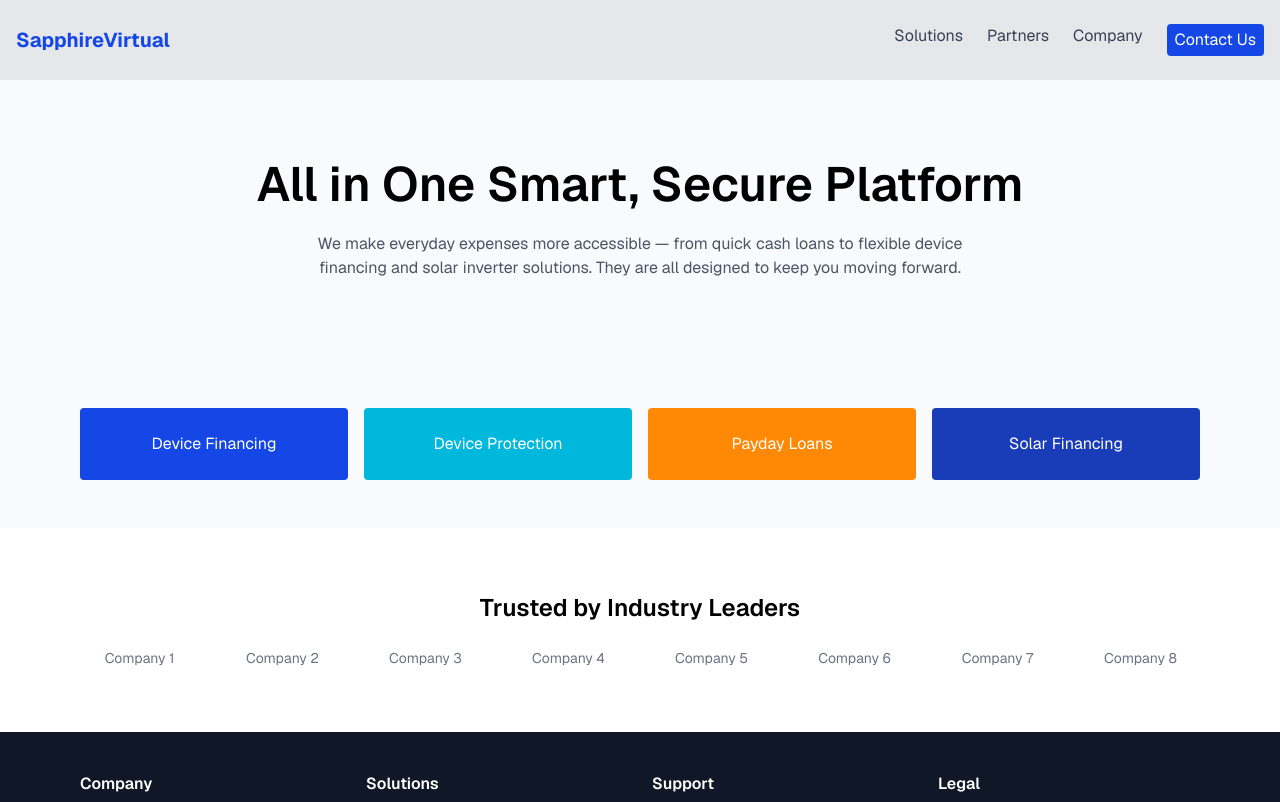
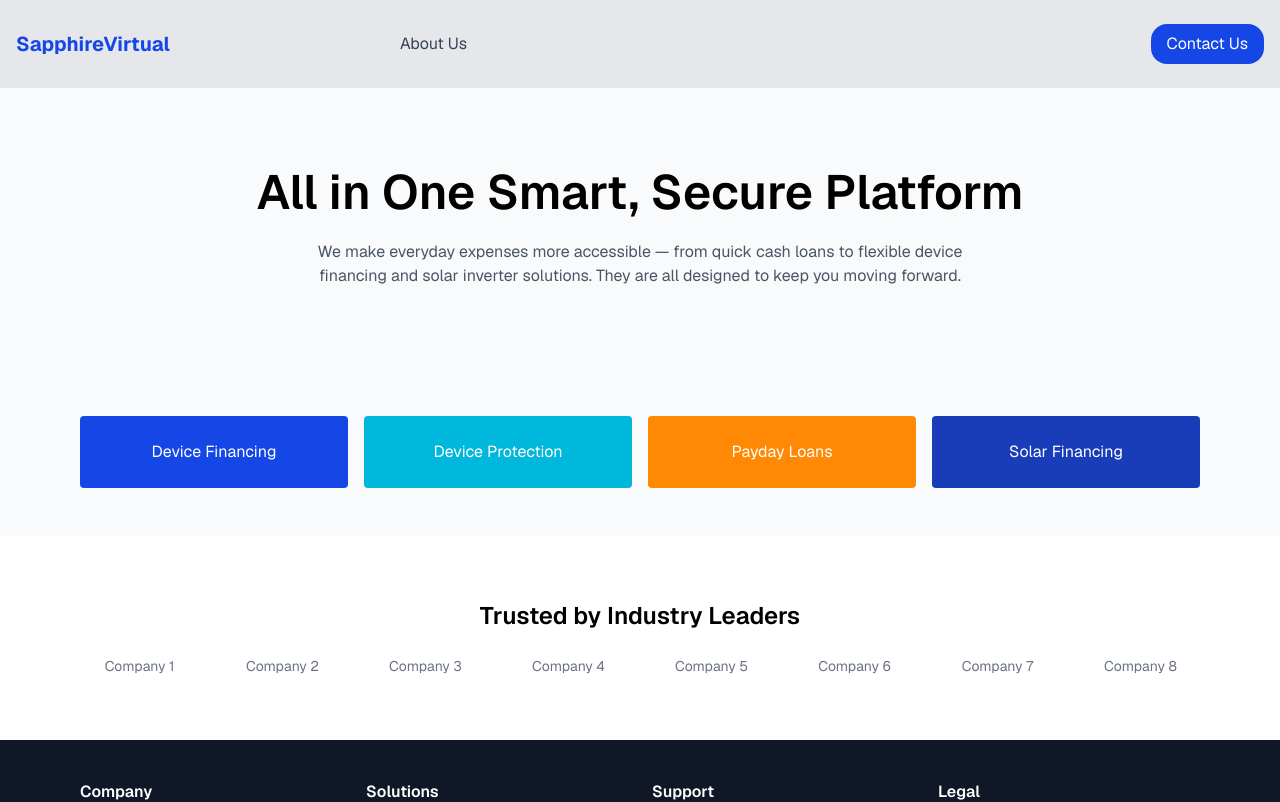
Before and after one commit to Victorydev1/Sapphire, a Next.js app: page / in a window 1280 px wide. Shown: the top 802 px of the page. Built offline with nearby package versions, Linux system fonts and the light colour scheme.

Commit message:
nav update

```diff
--- a/app/page.tsx
+++ b/app/page.tsx
@@ -4,11 +4,9 @@ export default function Home() {
       <header className="bg-gray-200">
         <div className="max-w-7xl mx-auto px-4 py-6 flex justify-between items-center">
           <h1 className="text-xl font-bold text-blue-700">SapphireVirtual</h1>
+            <a href="#" className="text-gray-700 hover:text-blue-600 absolute left-100">About Us</a>
           <nav className="space-x-6 hidden md:flex">
-            <a href="#" className="text-gray-700 hover:text-blue-600">Solutions</a>
-            <a href="#" className="text-gray-700 hover:text-blue-600">Partners</a>
-            <a href="#" className="text-gray-700 hover:text-blue-600">Company</a>
-            <a href="#" className="bg-blue-700 text-white text-center py-1 px-2 rounded">Contact Us</a>
+            <a href="#" className="bg-blue-700 text-white text-center py-2 px-4 rounded-2xl">Contact Us</a>
           </nav>
           <button className="md:hidden text-blue-600">☰</button>
         </div>
```
